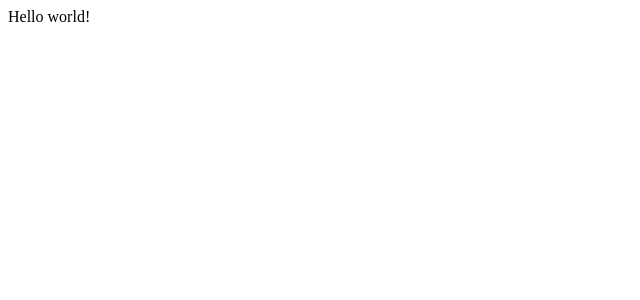
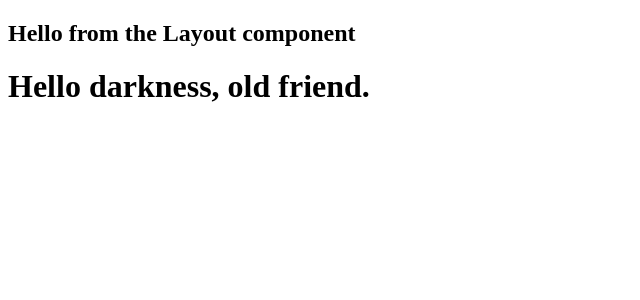
Before and after one commit to ugglr/gatsby-react-currency-wallet-app, a Gatsby app: page / in a window 1280 px wide. Shown: the top 300 px of the page, without its empty margins (0-640 px from the left). Built offline with nearby package versions, Linux system fonts and the light colour scheme.

Commit message:
Added material-ui/core + material-ui/icons, started developing file tree

```diff
--- a/package.json
+++ b/package.json
@@ -13,6 +13,8 @@
     "test": "echo \"Write tests! -> https://gatsby.dev/unit-testing\""
   },
   "dependencies": {
+    "@material-ui/core": "^3.9.3",
+    "@material-ui/icons": "^3.0.2",
     "gatsby": "^2.3.32",
     "react": "^16.8.6",
     "react-dom": "^16.8.6"
--- /dev/null
+++ b/src/components/Layout/Layout.js
@@ -0,0 +1,9 @@
+import React from "react"
+
+export default function Layout() {
+  return (
+    <div>
+      <h2>Hello from the Layout component</h2>
+    </div>
+  )
+}
--- a/src/pages/index.js
+++ b/src/pages/index.js
@@ -1,3 +1,14 @@
-import React from "react"
+import React, { Component } from "react"
 
-export default () => <div>Hello world!</div>
+import Layout from "../components/Layout/Layout"
+
+export default class index extends Component {
+  render() {
+    return (
+      <div>
+        <Layout />
+        <h1>Hello darkness, old friend.</h1>
+      </div>
+    )
+  }
+}
```
Also changed, not shown: 1 other file (tests, documents, lock files or other folders).
